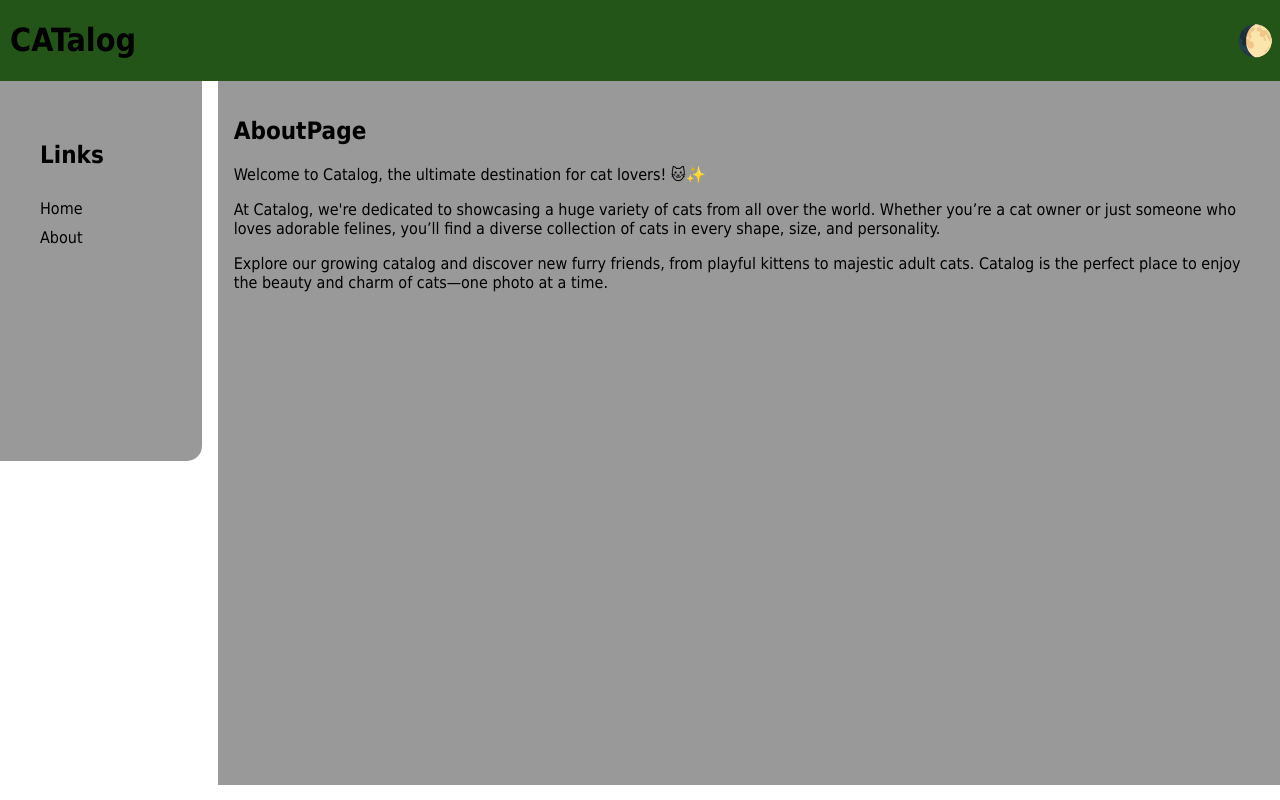
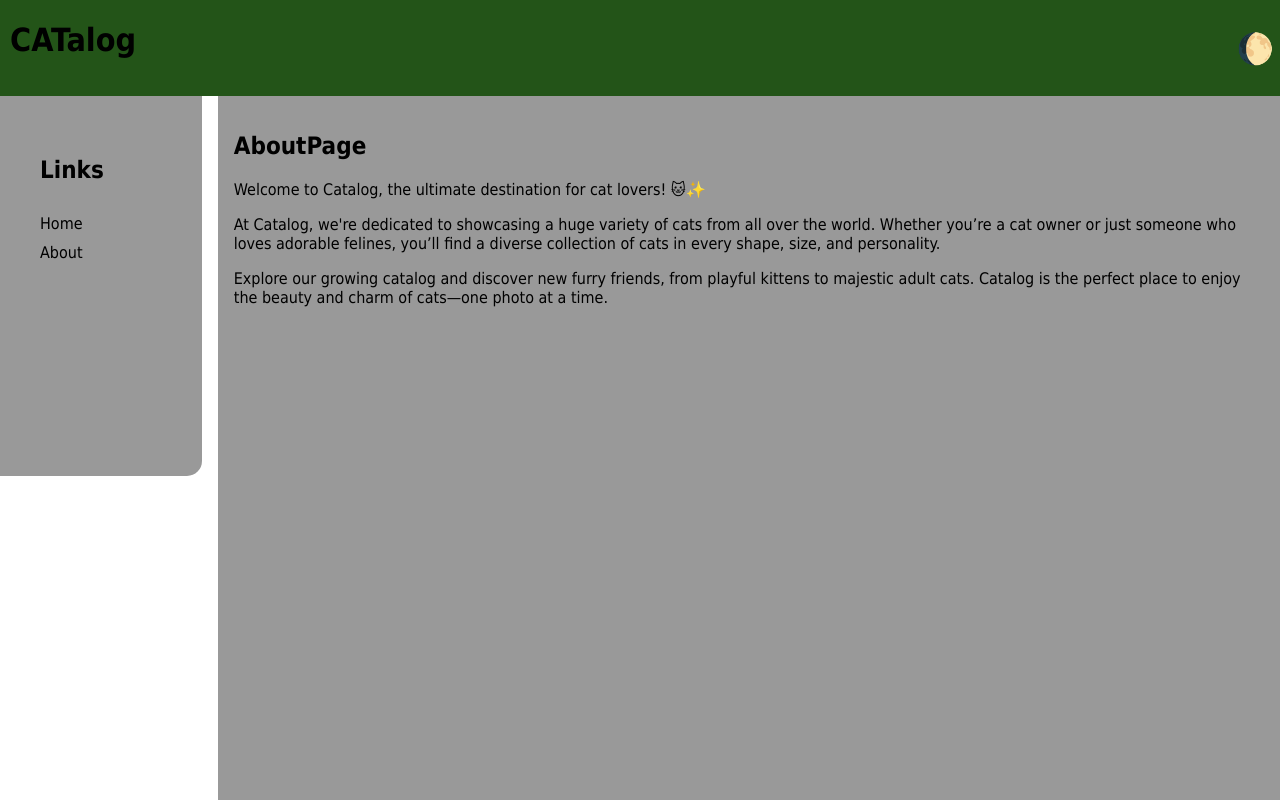
Before and after one commit to Kind606/ReactComponentUppgift, a React (Vite) app: page /about in a window 1280 px wide. Built offline with nearby package versions, Linux system fonts and the light colour scheme.

Commit message:
Small fix

```diff
--- a/src/App.tsx
+++ b/src/App.tsx
@@ -31,6 +31,7 @@ const Header = styled.header`
   display: flex;
   justify-content: space-between;
   transition: background 150ms ease-in;
+  height: 12vh;
 `;
 
 const H1 = styled.h1`
```
